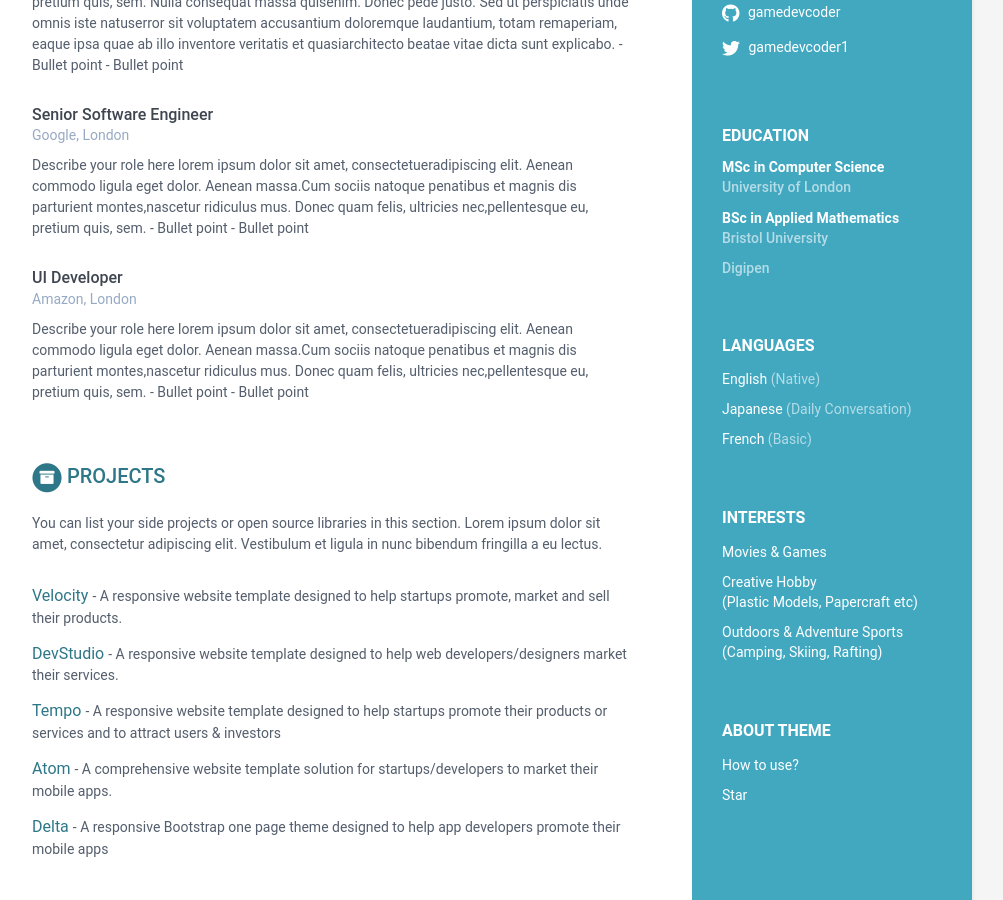
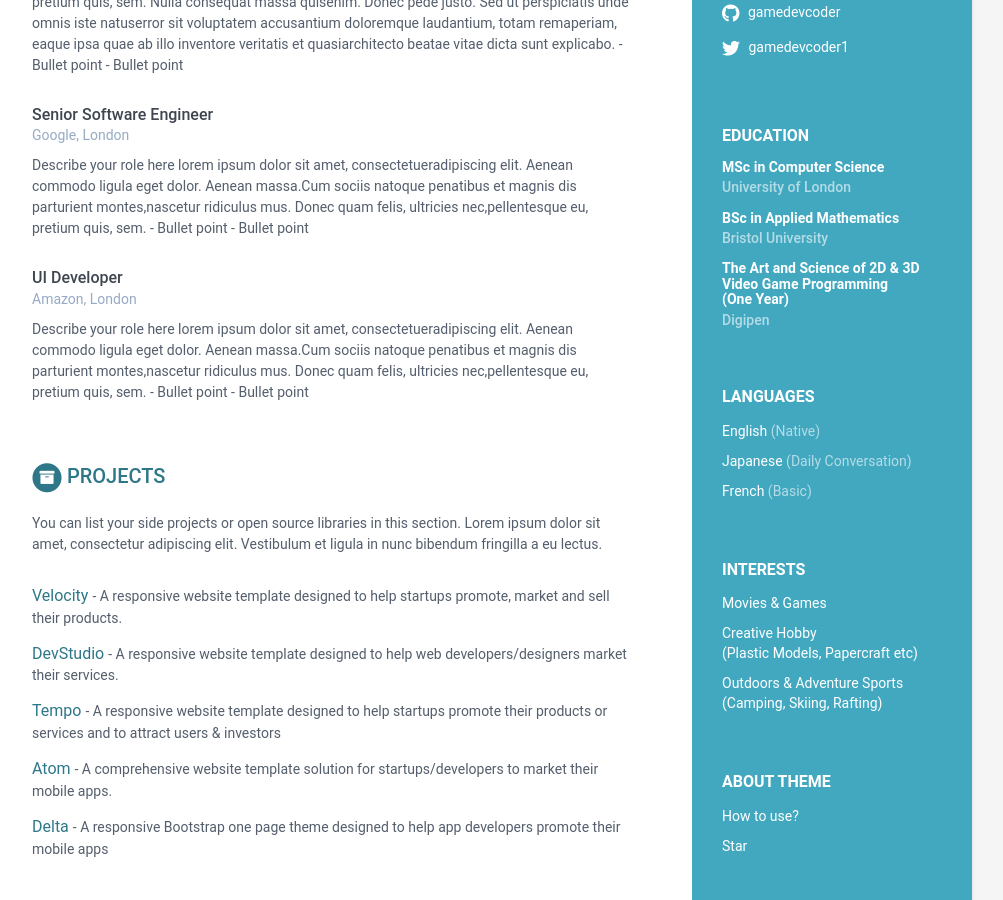
Before and after one commit to GameDevCoder/resume, a Jekyll site: the page built from index.html, in a window 1280 px wide and 900 px high, scrolled down 455 px. Shown: the whole window, without its empty margins (168-1171 px from the left). Built offline with Jekyll 4.4.1, drawn with Linux system fonts in a browser that asks for light colours.

Commit message:
Updated '_data/data.yml' via CloudCannon

```diff
--- a/_data/data.yml
+++ b/_data/data.yml
@@ -57,7 +57,7 @@ education:
       massa. Cumsociis natoque penatibus et magnis dis parturient montes,
       nasceturridiculus mus. Donec quam felis, ultricies nec, pellentesque
       eu,pretium quis, sem.  - Bullet point  - Bullet point
-  - degree:
+  - degree: The Art and Science of 2D & 3D Video Game Programming <br/> (One Year)
     university: Digipen
     time:
     details: 'Vancouver, Canada'
```
